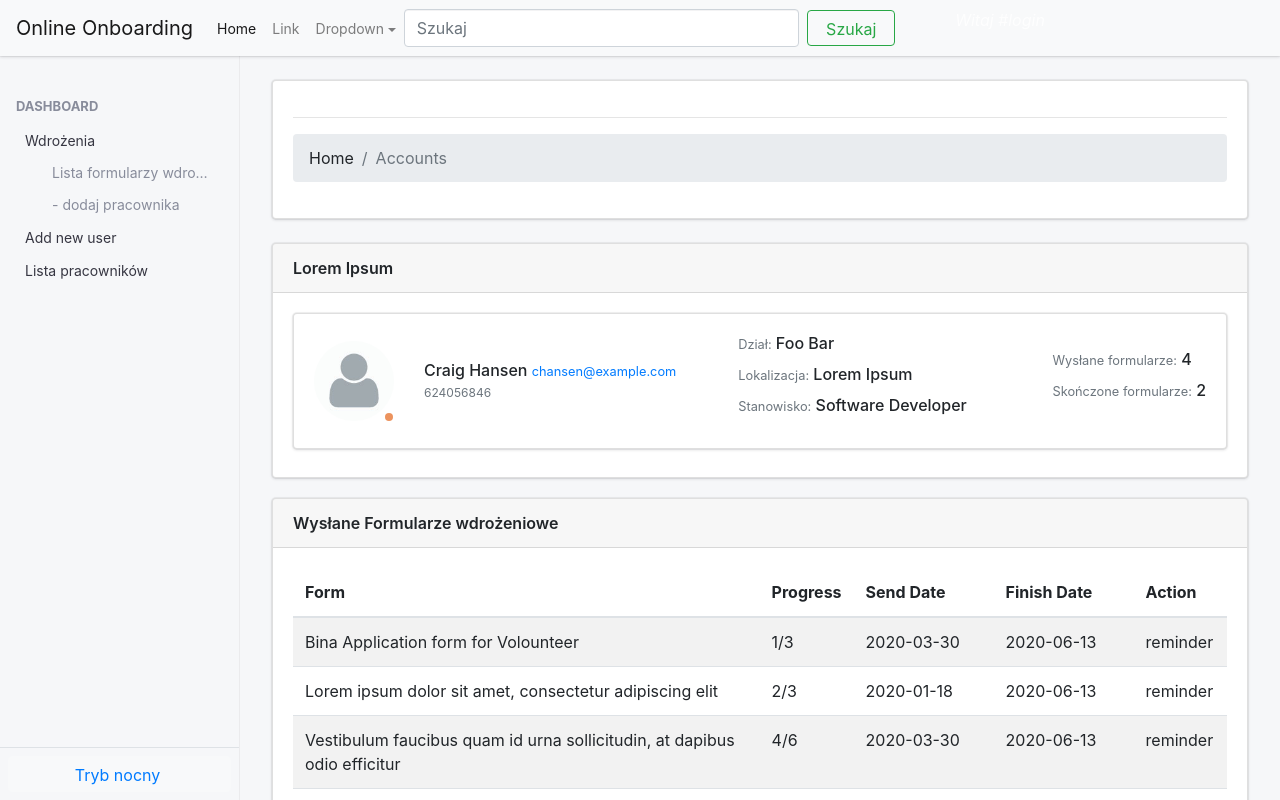
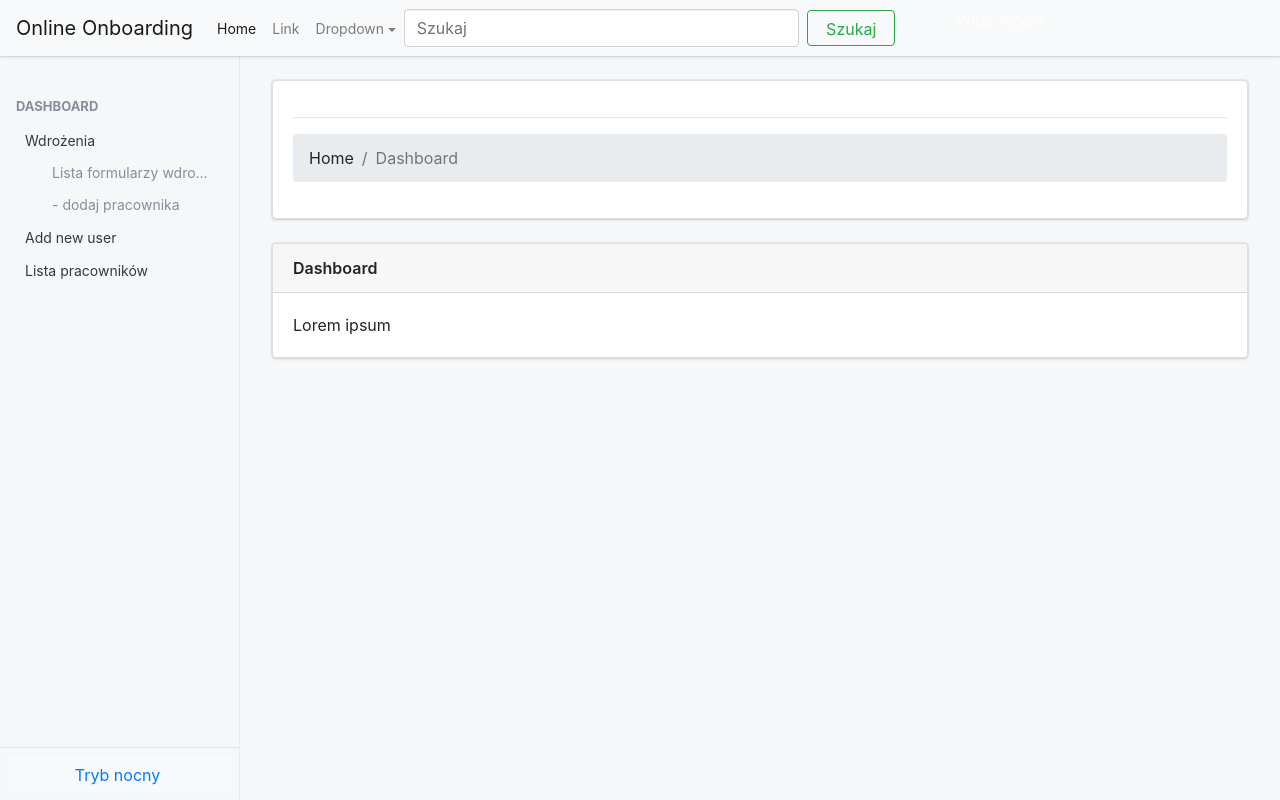
Before and after one commit to binawork/OnboardingFront, a React (Create React App) app: page /users in a window 1280 px wide. Shown: the top 800 px of the page. Built offline with nearby package versions, Linux system fonts and the light colour scheme.

Commit message:
Add suggested routing as a comment

```diff
--- a/src/Applications/App.js
+++ b/src/Applications/App.js
@@ -1,5 +1,6 @@
 import React from 'react';
 import "../static/css/style.css";
+//import { BrowserRouter, Route } from 'react-router-dom';
 
 //import Navbar from "../Components/Navbar";
 //import UserListSearch from "../Components/UserListSearch";
@@ -18,7 +19,15 @@ import EmployePageFillCopyPage from "../Components/EmployePageFillCopy/EmployePa
 
 function App() {
   return (
-      <EmployeProfilePage />
+      <>
+      {/*<BrowserRouter>
+        <Route path="/profile" component={ UserManagerProfilePage } />
+        <Route path="/users" component={ UserListPage } />
+        <Route path="/create-page" component={ FormsEditPage } />
+        <Route path="/employee/:formid/:pageid/answers" component={ FormsManagerCheckPage } />*/}
+      <DashboardPage />
+      {/*</BrowserRouter>*/}
+      </>
   );
 }
 
--- a/src/Components/LeftMenu.js
+++ b/src/Components/LeftMenu.js
@@ -1,6 +1,6 @@
 import React from "react";
 import ModeButton from './ModeButton'
-//import Contact from "./Contact";
+//import { Link } from 'react-router-dom';
 
 
 function LeftMenu() {
@@ -32,9 +32,11 @@ function LeftMenu() {
 
                         <li className="menu-item">
                             <a href="#" className="menu-link"><span className="menu-icon fas fa-file"></span> <span className="menu-text">Add new user</span></a>
+                            {/*<Link to='/profile'><span className="menu-icon fas fa-file"></span> <span className="menu-text">Add new user</span></Link>*/}
                         </li>
                         <li className="menu-item">
                             <a href="#" className="menu-link"><span className="menu-icon fas fa-file"></span> <span className="menu-text">Lista pracowników</span></a>
+                            {/*<Link to='/users'><span className="menu-icon fas fa-file"></span> <span className="menu-text">Lista pracowników</span></Link>*/}
                         </li>
                       </ul>
 
```
